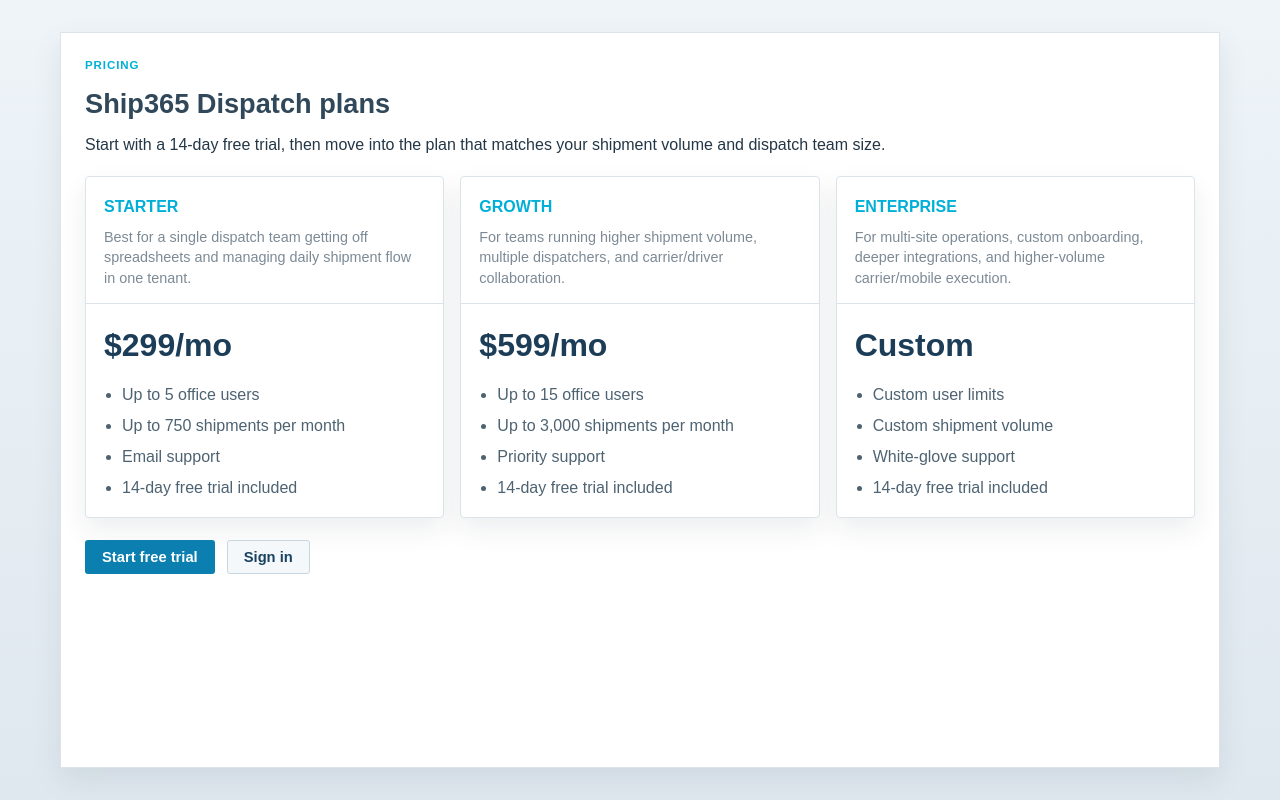
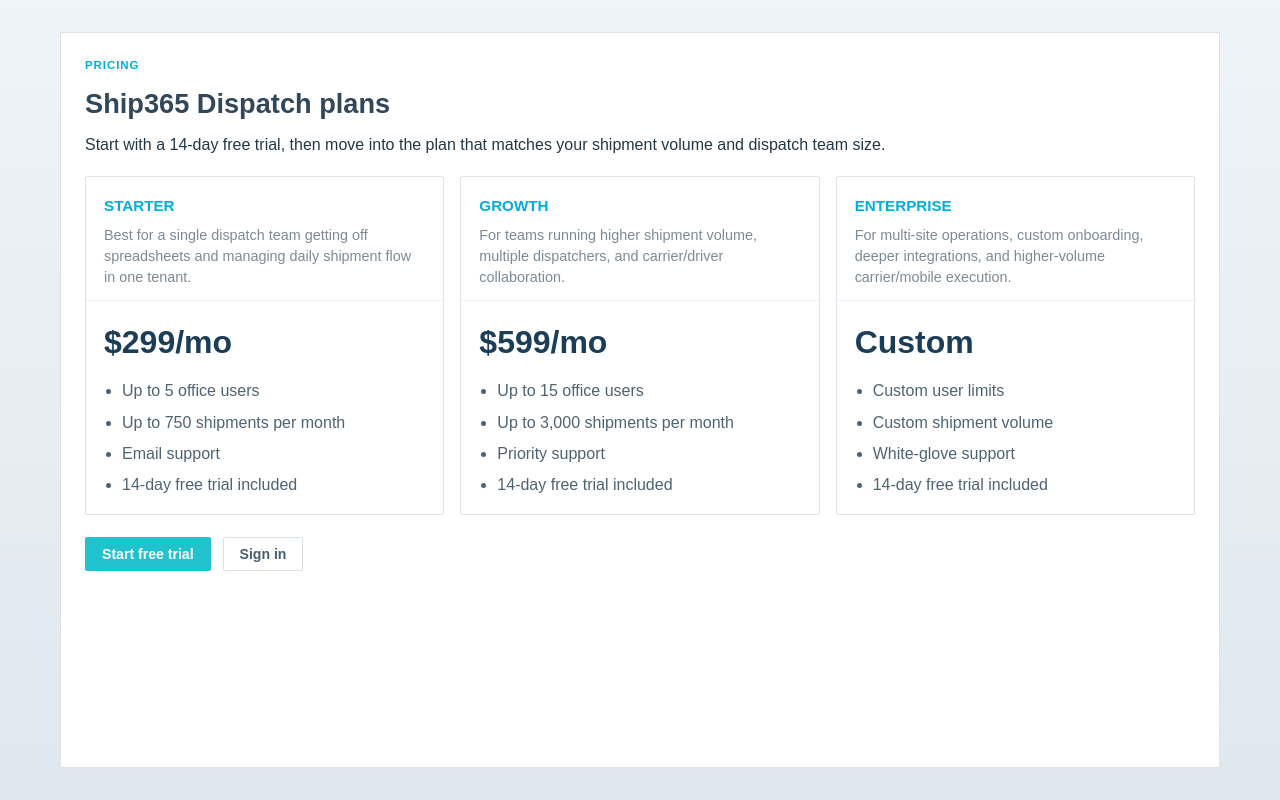
Before and after one commit to wms365com-dev/dispatcher365, a Next.js app: page /pricing in a window 1280 px wide. Built offline with nearby package versions, Linux system fonts and the light colour scheme.

Commit message:
Tighten legacy shell visual parity

```diff
--- a/app/dispatch/layout.tsx
+++ b/app/dispatch/layout.tsx
@@ -40,6 +40,7 @@
       tenantName={tenant.name}
       tenantSlug={tenant.slug}
       userEmail={user.email}
+      userName={user.fullName}
       roleKey={role}
       roleLabel={roleLabel}
       topbarActions={topbarActions}
--- a/app/globals.css
+++ b/app/globals.css
@@ -12,11 +12,11 @@
   --success: #1ca573;
   --warning: #e8b44d;
   --danger: #db5b5b;
-  --shadow: 0 12px 28px rgba(17, 34, 51, 0.08);
-  --radius: 4px;
-  --sidebar-width: 215px;
+  --shadow: none;
+  --radius: 2px;
+  --sidebar-width: 196px;
   --topbar-height: 68px;
-  --content-width: 1220px;
+  --content-width: none;
 }
 
 * {
@@ -72,12 +72,12 @@
   min-height: 34px;
   padding: 0 16px;
   border: 1px solid transparent;
-  border-radius: 3px;
-  background: #0a7fb0;
+  border-radius: 2px;
+  background: #20c3cd;
   color: #fff;
   cursor: pointer;
-  font-size: 0.92rem;
-  font-weight: 700;
+  font-size: 0.88rem;
+  font-weight: 600;
 }
 
 .button:hover {
@@ -85,9 +85,9 @@
 }
 
 .button--ghost {
-  background: #f5f8fb;
-  border-color: #c8d6df;
-  color: var(--accent-dark);
+  background: #fff;
+  border-color: #d8e0e6;
+  color: #476071;
 }
 
 .button--secondary,
@@ -156,7 +156,7 @@
   background: var(--accent);
   color: #fff;
   min-height: var(--topbar-height);
-  padding: 14px 14px 12px;
+  padding: 16px 14px 14px;
 }
 
 .dispatch-brand__eyebrow {
@@ -168,16 +168,17 @@
 
 .dispatch-brand__title {
   margin-top: 4px;
-  font-size: 1.05rem;
+  font-size: 1rem;
   font-weight: 700;
+  line-height: 1.2;
 }
 
 .dispatch-nav {
-  padding: 10px 0 24px;
+  padding: 0 0 18px;
 }
 
 .dispatch-nav__section {
-  margin-top: 10px;
+  margin-top: 0;
 }
 
 .dispatch-nav__section-title {
@@ -199,18 +200,21 @@
 
 .dispatch-nav__item {
   display: grid;
-  grid-template-columns: 42px minmax(0, 1fr);
-  gap: 12px;
+  grid-template-columns: 1fr;
+  gap: 8px;
   align-items: center;
-  min-height: 44px;
-  padding: 8px 14px;
+  justify-items: center;
+  min-height: 72px;
+  padding: 12px 10px 10px;
   border-left: 4px solid transparent;
+  border-bottom: 1px solid rgba(255, 255, 255, 0.04);
   color: #d3dfeb;
+  text-align: center;
 }
 
 .dispatch-nav__item:hover,
 .dispatch-nav__item--active {
-  background: rgba(255, 255, 255, 0.06);
+  background: rgba(255, 255, 255, 0.04);
   border-left-color: var(--accent);
   color: #fff;
 }
@@ -218,37 +222,37 @@
 .dispatch-nav__badge {
   display: grid;
   place-items: center;
-  width: 32px;
-  height: 32px;
+  width: 24px;
+  height: 24px;
   margin: 0 auto;
 }
 
 .dispatch-nav__svg {
-  width: 20px;
-  height: 20px;
+  width: 18px;
+  height: 18px;
 }
 
 .dispatch-nav__label-row {
-  display: flex;
-  align-items: center;
-  justify-content: space-between;
-  gap: 8px;
+  display: grid;
+  justify-items: center;
+  gap: 2px;
 }
 
 .dispatch-nav__item strong {
   display: block;
-  font-size: 0.82rem;
-  font-weight: 700;
+  font-size: 0.74rem;
+  font-weight: 400;
+  line-height: 1.25;
 }
 
 .dispatch-nav__arrow {
-  color: rgba(255, 255, 255, 0.68);
-  font-size: 0.85rem;
+  display: none;
 }
 
 .dispatch-nav__submenu {
   display: none;
-  padding: 0 0 6px 52px;
+  padding: 0 0 10px;
+  background: rgba(0, 0, 0, 0.08);
 }
 
 .dispatch-nav__group--active .dispatch-nav__submenu {
@@ -256,10 +260,11 @@
 }
 
 .dispatch-nav__subitem {
-  padding: 7px 10px 7px 14px;
+  padding: 9px 16px 9px 18px;
   color: rgba(255, 255, 255, 0.84);
-  font-size: 0.78rem;
+  font-size: 0.74rem;
   border-left: 2px solid transparent;
+  line-height: 1.25;
 }
 
 .dispatch-nav__subitem:hover,
@@ -276,38 +281,106 @@
   display: grid;
   grid-template-columns: minmax(0, 1fr) auto;
   align-items: center;
-  padding: 0 24px;
+  padding: 0 18px;
   background: var(--header);
   border-bottom: 1px solid var(--line);
+  box-shadow: 0 2px 10px rgba(17, 34, 51, 0.08);
   z-index: 20;
 }
 
 .dispatch-topbar__right {
   display: flex;
   align-items: center;
-  gap: 14px;
-}
-
-.dispatch-topbar__meta {
-  display: grid;
-  justify-items: end;
-  gap: 2px;
+  gap: 10px;
 }
 
 .dispatch-user__name {
-  font-size: 0.95rem;
-  color: #71818f;
+  font-size: 0.92rem;
+  color: #7691ab;
 }
 
-.dispatch-user__detail {
-  font-size: 0.76rem;
-  color: var(--muted);
+.dispatch-user-menu {
+  position: relative;
+}
+
+.dispatch-user-menu__summary {
+  display: inline-flex;
+  align-items: center;
+  gap: 6px;
+  list-style: none;
+  cursor: pointer;
+  user-select: none;
+}
+
+.dispatch-user-menu__summary::-webkit-details-marker {
+  display: none;
+}
+
+.dispatch-user-menu__caret {
+  color: #8ca0b3;
+  font-size: 0.78rem;
+}
+
+.dispatch-user-menu__panel {
+  position: absolute;
+  top: calc(100% + 10px);
+  right: 0;
+  width: 230px;
+  padding: 10px 0;
+  border: 1px solid #dbe3e8;
+  background: #fff;
+  box-shadow: 0 10px 24px rgba(17, 34, 51, 0.12);
+}
+
+.dispatch-user-menu__identity {
+  display: grid;
+  gap: 3px;
+  padding: 0 14px 10px;
+  border-bottom: 1px solid #edf1f4;
+}
+
+.dispatch-user-menu__identity strong {
+  color: #3d5061;
+  font-size: 0.9rem;
+}
+
+.dispatch-user-menu__identity span {
+  color: #6f8291;
+  font-size: 0.8rem;
+}
+
+.dispatch-user-menu__identity small {
+  color: #94a4b2;
+  font-size: 0.74rem;
   text-transform: lowercase;
 }
 
-.dispatch-topbar__actions {
-  display: flex;
-  gap: 10px;
+.dispatch-user-menu__actions {
+  display: grid;
+  padding-top: 6px;
+}
+
+.dispatch-user-menu__actions .button,
+.dispatch-user-menu__actions a.button {
+  justify-content: flex-start;
+  min-height: 34px;
+  padding: 0 14px;
+  border: 0;
+  border-radius: 0;
+  background: transparent;
+  color: #4f6475;
+  font-size: 0.84rem;
+  font-weight: 400;
+}
+
+.dispatch-user-menu__actions .button:hover,
+.dispatch-user-menu__actions a.button:hover {
+  background: #f4f7fa;
+  filter: none;
+}
+
+.dispatch-user-menu__actions form {
+  display: grid;
 }
 
 .dispatch-main {
@@ -316,8 +389,8 @@
 }
 
 .dispatch-content {
-  width: min(calc(100% - 32px), var(--content-width));
-  margin: 0 auto;
+  width: calc(100% - 36px);
+  margin: 0 18px;
   padding: 18px 0 28px;
   display: grid;
   gap: 16px;
@@ -336,7 +409,7 @@
 }
 
 .page-header h2 {
-  font-size: 2rem;
+  font-size: 1.55rem;
   color: #3c4856;
   font-weight: 400;
 }
@@ -344,7 +417,7 @@
 .page-header h2 small {
   margin-left: 8px;
   color: var(--muted);
-  font-size: 0.86rem;
+  font-size: 0.82rem;
   font-weight: 400;
 }
 
@@ -373,16 +446,19 @@
 
 .section-card {
   border-radius: var(--radius);
+  background: #fff;
+  border: 1px solid #dde5ea;
+  box-shadow: none;
 }
 
 .section-card__header {
-  padding: 18px 18px 14px;
-  border-bottom: 1px solid var(--line);
+  padding: 18px 18px 12px;
+  border-bottom: 1px solid #e9eff4;
 }
 
 .section-card__header h3 {
   color: #00afd7;
-  font-size: 1rem;
+  font-size: 0.95rem;
   text-transform: uppercase;
 }
 
@@ -465,7 +541,7 @@
 .legacy-form-grid {
   display: grid;
   grid-template-columns: repeat(2, minmax(0, 1fr));
-  gap: 12px 16px;
+  gap: 10px 16px;
 }
 
 .inline-form,
@@ -512,8 +588,8 @@
 .field span,
 .checkbox-field span {
   color: #516675;
-  font-size: 0.84rem;
-  font-weight: 700;
+  font-size: 0.82rem;
+  font-weight: 400;
 }
 
 .field--wide {
@@ -524,8 +600,8 @@
 .field select,
 .field textarea {
   width: 100%;
-  min-height: 34px;
-  padding: 8px 10px;
+  min-height: 32px;
+  padding: 7px 10px;
   border: 1px solid #bccad4;
   border-radius: 2px;
   background: #fff;
@@ -574,17 +650,17 @@
 }
 
 .table thead th {
-  padding: 10px 12px;
+  padding: 9px 10px;
   border: 1px solid var(--line);
   color: #314554;
-  background: #fbfdff;
+  background: #fff;
   font-weight: 700;
   text-align: left;
   white-space: nowrap;
 }
 
 .table tbody td {
-  padding: 10px 12px;
+  padding: 9px 10px;
   border: 1px solid var(--line);
   vertical-align: top;
 }
@@ -1290,7 +1366,8 @@
   }
 
   .dispatch-content {
-    width: min(calc(100% - 24px), var(--content-width));
+    width: calc(100% - 24px);
+    margin: 0 12px;
   }
 
   .split-grid,
@@ -1336,12 +1413,8 @@
   }
 
   .dispatch-topbar__right,
-  .dispatch-topbar__actions {
+  .dispatch-user-menu__actions {
     flex-wrap: wrap;
-  }
-
-  .dispatch-topbar__meta {
-    justify-items: start;
   }
 
   .dispatch-main {
```
Also changed, not shown: src/components/app-shell.tsx (+21 -8 lines).
